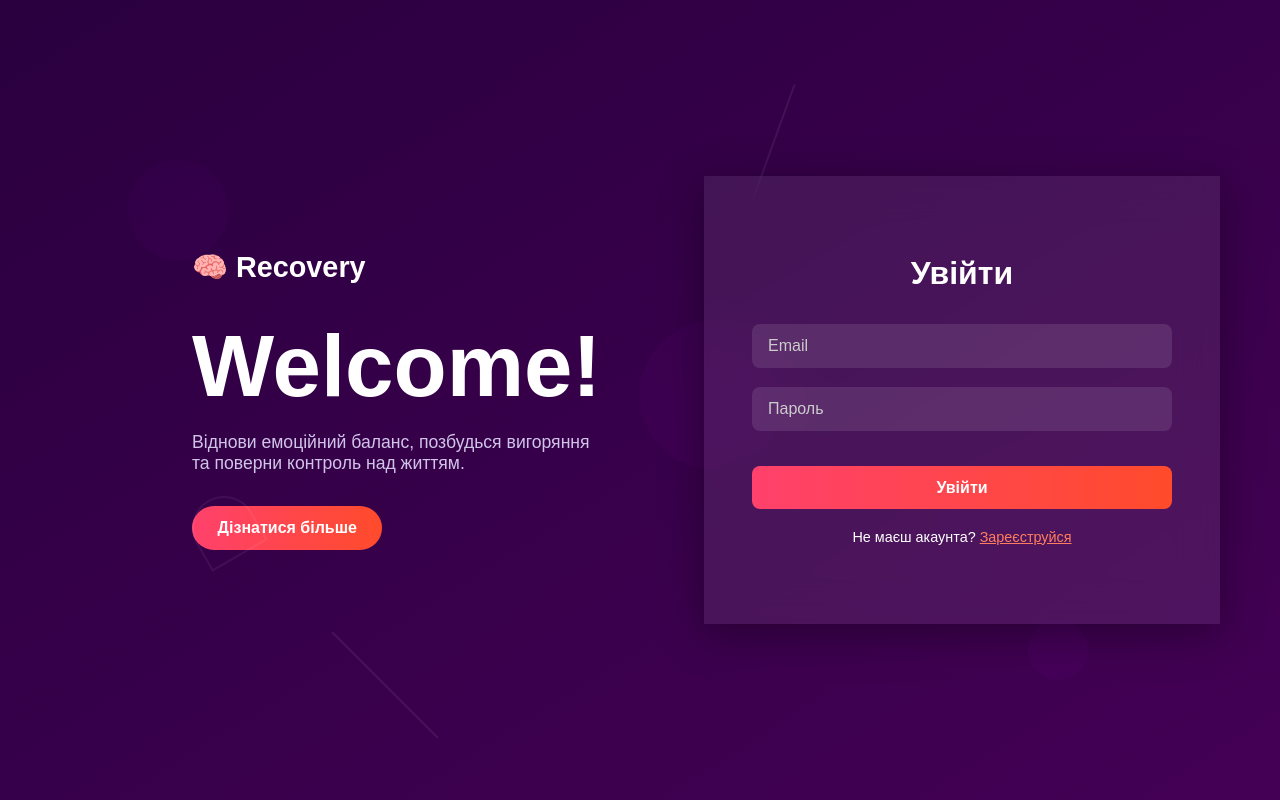
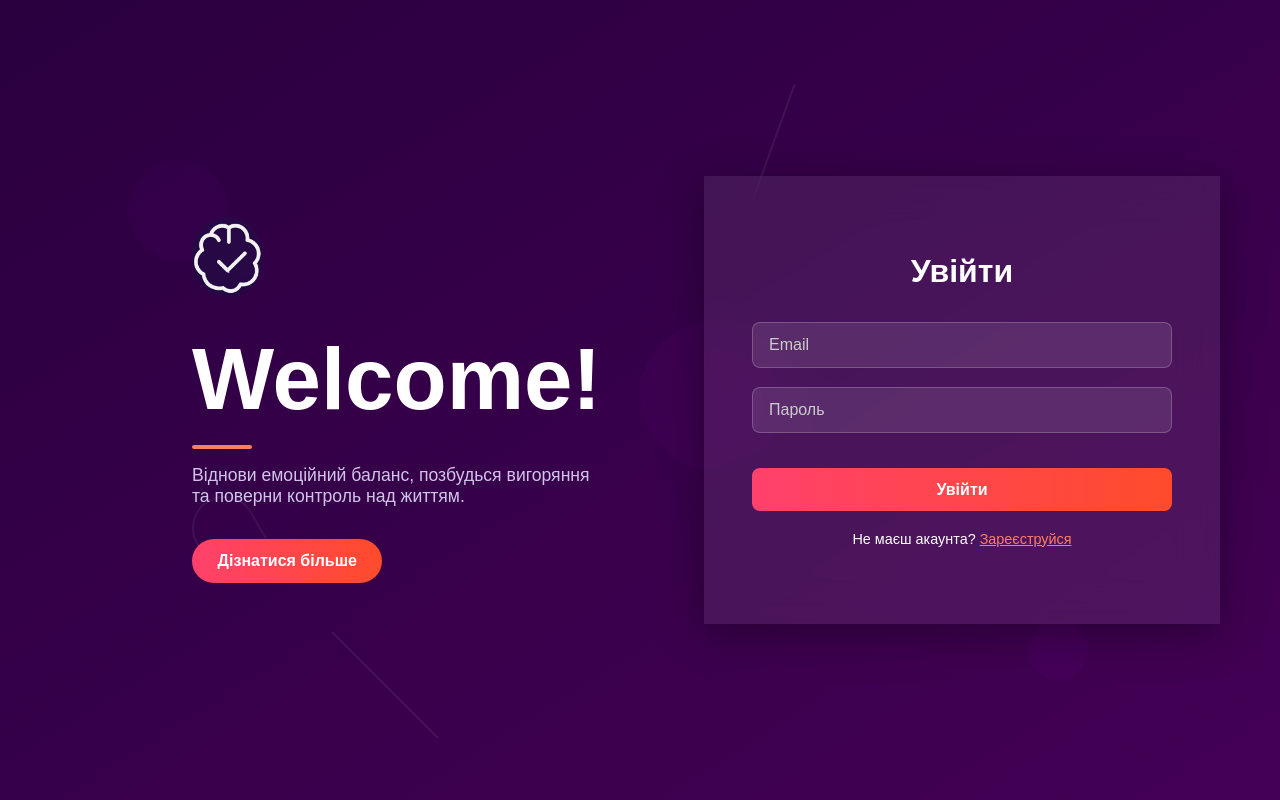
Before and after one commit to kulikp1/Recovery-Tracker, a React (Vite) app: page / in a window 1280 px wide. Built offline with nearby package versions, Linux system fonts and the light colour scheme.

Commit message:
finish homepage front

```diff
--- a/src/components/HomePage/HomePage.jsx
+++ b/src/components/HomePage/HomePage.jsx
@@ -1,11 +1,11 @@
 import React from "react";
 import { Link } from "react-router-dom";
 import styles from "./HomePage.module.css";
+import logo from "../../../assets/logo.png";
 
 const HomePage = () => {
   return (
     <div className={styles.container}>
-      {/* 🎨 Декоративні фігури */}
       <div className={`${styles.shape} ${styles.shape1}`}></div>
       <div className={`${styles.shape} ${styles.shape2}`}></div>
       <div className={`${styles.shape} ${styles.shape3}`}></div>
@@ -16,9 +16,12 @@ const HomePage = () => {
       <div className={`${styles.wavy} ${styles.wavy1}`}></div>
       <div className={`${styles.wavy} ${styles.wavy2}`}></div>
 
-      {/* Основний контент */}
       <div className={styles.left}>
-        <div className={styles.logo}>🧠 Recovery</div>
+        <img
+          src={logo}
+          alt="Recovery Tracker Logo"
+          className={styles.logoImage}
+        />
         <h1 className={styles.title}>Welcome!</h1>
         <p className={styles.description}>
           Віднови емоційний баланс, позбудься вигоряння та поверни контроль над
--- a/src/components/HomePage/HomePage.module.css
+++ b/src/components/HomePage/HomePage.module.css
@@ -83,23 +83,44 @@
 
 .left {
   flex: 1;
-  padding: 5rem 5rem 5rem 12rem;
+  padding: 2rem 5rem 2rem 12rem;
   display: flex;
   flex-direction: column;
   justify-content: center;
+  position: relative; /* додано */
   background: transparent;
 }
 
-.logo {
-  font-size: 1.8rem;
-  font-weight: bold;
+.logoImage {
+  height: 80px;
+  width: auto;
   margin-bottom: 2rem;
+  align-self: flex-start;
+  opacity: 0.95;
+  transition: transform 0.3s ease;
+  border-radius: 50px;
+}
+
+.logoImage:hover {
+  transform: scale(1.05);
 }
 
 .title {
   font-size: 87px;
   font-weight: 800;
   margin-bottom: 1rem;
+  position: relative;
+  display: inline-block;
+}
+
+.title::after {
+  content: "";
+  display: block;
+  width: 60px;
+  height: 4px;
+  background: #ff7e5f;
+  margin-top: 1rem;
+  border-radius: 2px;
 }
 
 .description {
@@ -162,6 +183,13 @@
   margin-bottom: 1.2rem;
   color: white;
   font-size: 1rem;
+  transition: border 0.3s ease;
+  border: 1px solid rgba(255, 255, 255, 0.2); /* 🔲 тонка світла рамка */
+}
+
+input:focus {
+  border-color: #ff7e5f;
+  outline: none;
 }
 
 .input::placeholder {
```
Also changed, not shown: assets/logo.png (added).
